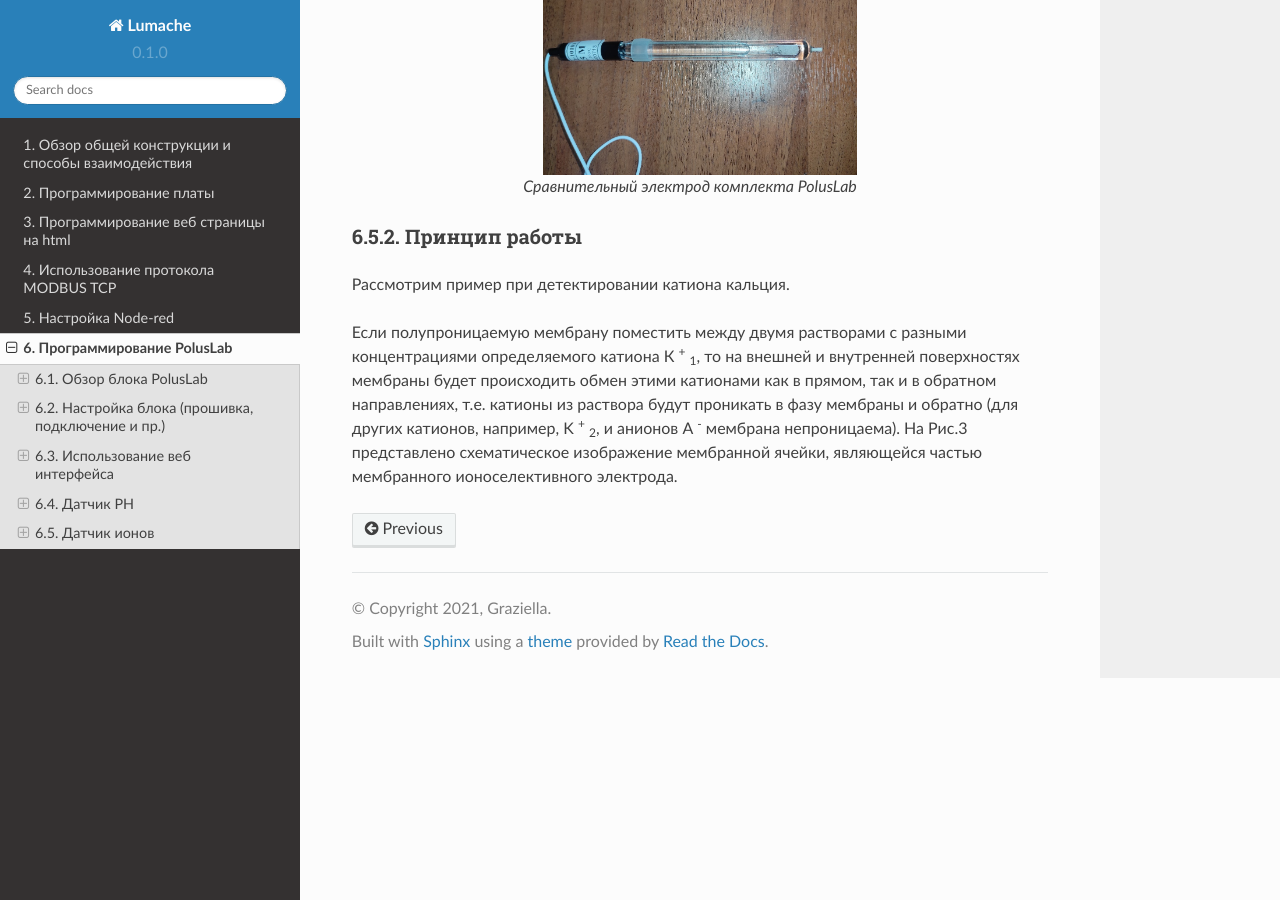
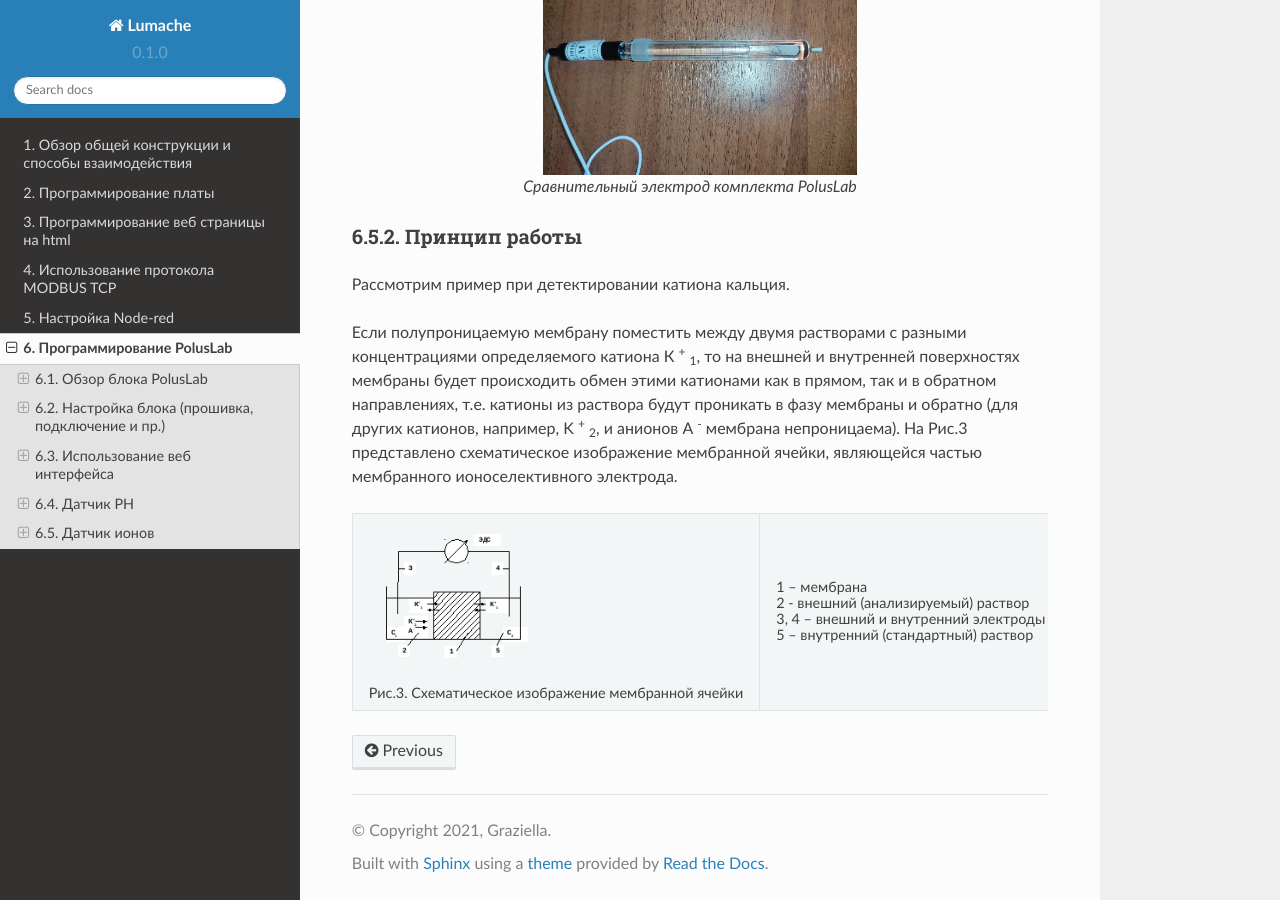
Before and after one commit to BBanwz/book_AL_GH, a Sphinx documentation site: the page built from docs/source/6/1.rst, in a window 1280 px wide and 900 px high, scrolled down 9903 px. Built offline with Sphinx 7.4.7 and the Read the Docs theme 2.0.0, drawn with Linux system fonts in a browser that asks for light colours.

Commit message:
Update 1.rst

```diff
--- a/docs/source/6/1.rst
+++ b/docs/source/6/1.rst
@@ -311,3 +311,15 @@
 Рассмотрим пример при детектировании катиона кальция.
 
 Если полупроницаемую мембрану поместить между двумя растворами с разными концентрациями определяемого катиона К :sup:`+` :sub:`1`, то на внешней и внутренней поверхностях мембраны будет происходить обмен этими катионами как в прямом, так и в обратном направлениях, т.е. катионы из раствора будут проникать в фазу мембраны и обратно (для других катионов, например, K :sup:`+` :sub:`2`, и анионов А :sup:`-` мембрана непроницаема). На Рис.3 представлено схематическое изображение мембранной ячейки, являющейся частью мембранного ионоселективного электрода.
+
++----------------------------------------------------+-------------------------------------------------+
+| .. figure:: images/15.png                          | 1 – мембрана                                    |
+|        :width: 45%                                 |                                                 |
+|                                                    | 2 - внешний (анализируемый) раствор             |
+|                                                    |                                                 |
+|                                                    | 3, 4 – внешний и внутренний электроды сравнения |
+|                                                    |                                                 |
+| Рис.3. Схематическое изображение мембранной ячейки | 5 – внутренний (стандартный) раствор            |
+|                                                    |                                                 |
+|                                                    |                                                 |
++----------------------------------------------------+-------------------------------------------------+
```
